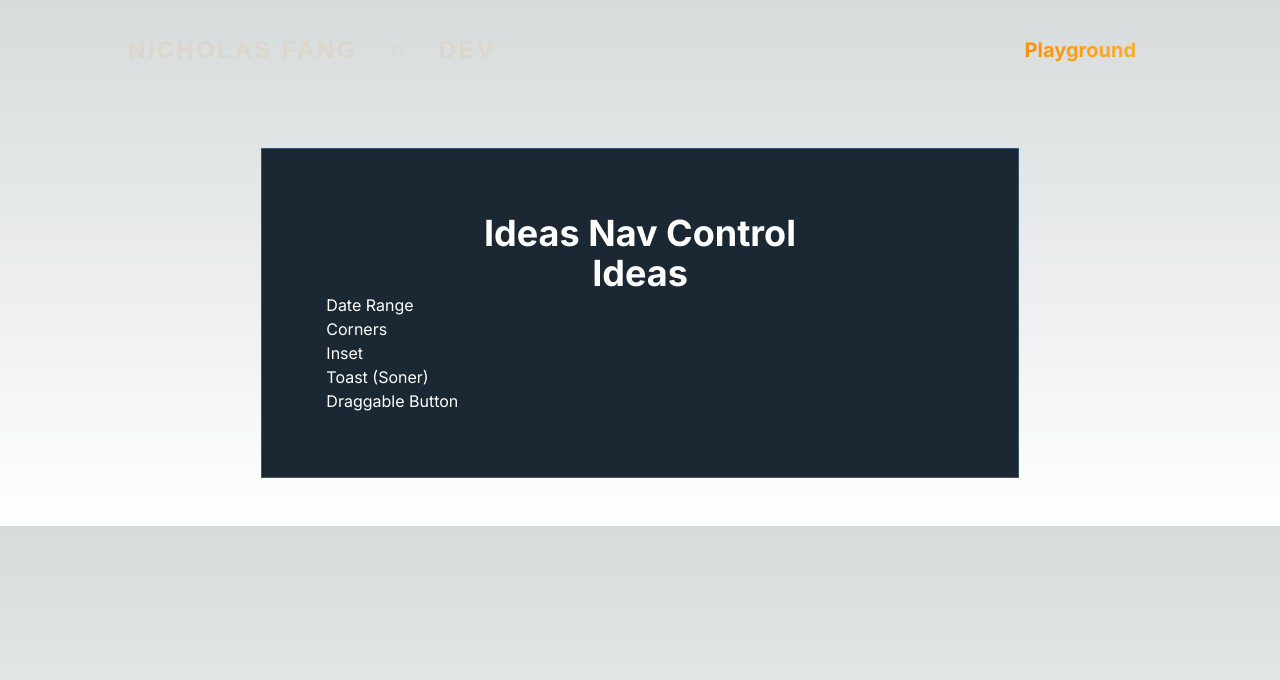
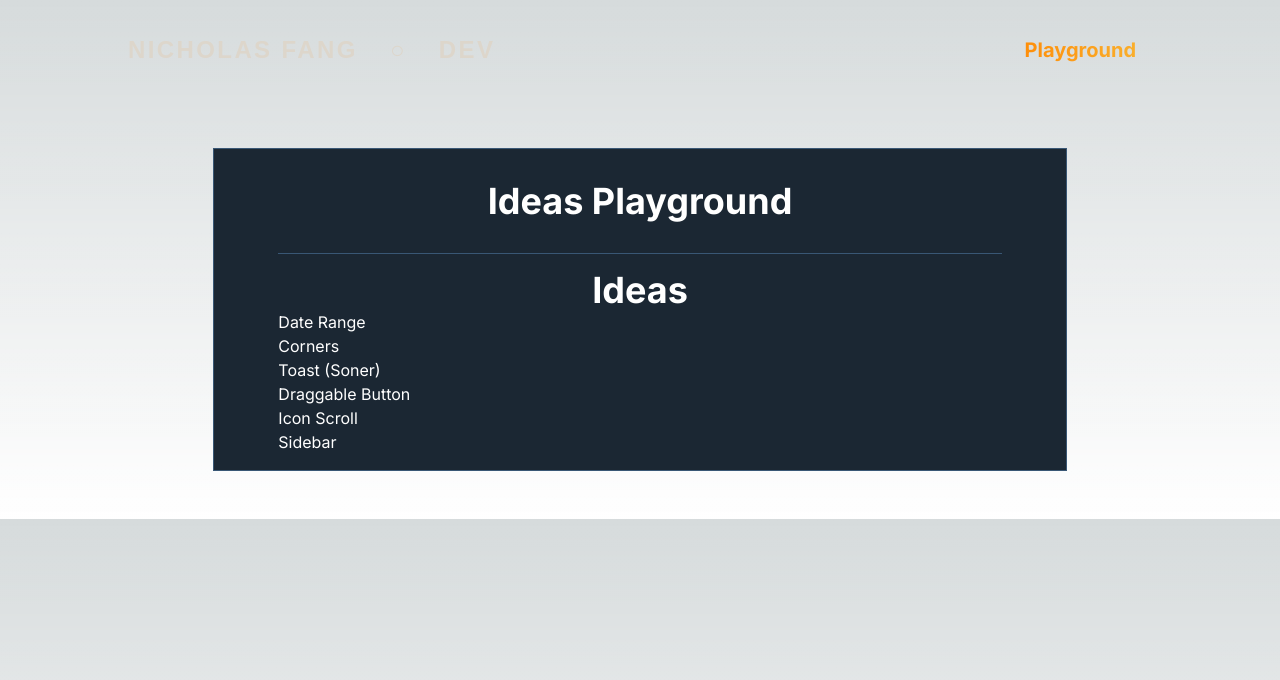
Before and after one commit to nickfang/nickfang.github.io, a Next.js app: page /ideas in a window 1280 px wide. Shown: the top 680 px of the page. Built offline with nearby package versions, Linux system fonts and the light colour scheme.

Commit message:
Updating some styling.

```diff
--- a/src/app/ideas/layout.tsx
+++ b/src/app/ideas/layout.tsx
@@ -1,21 +1,35 @@
 import React from 'react';
 import type { Metadata } from 'next';
 import '@/app/globals.css';
+import Dropdown from '@/components/inputs/DropDown';
 
 export const metadata: Metadata = {
   title: 'Ideas: Nicholas Fang - Dev',
   description: 'Ideas playground.',
 };
 
+const options = [
+  { label: 'New Game', value: '/newgame' },
+  { label: 'Load Game', value: '/loadgame' },
+  { label: 'Options', value: '/options' },
+  { label: 'Exit', value: '/exit' },
+];
+
 const IdeasNavControl = () => {
-  return <h1>Ideas Nav Control</h1>;
+  return (
+    <>
+      <h1 className="mb-4 p-4">Ideas Playground</h1>
+      {/* <Dropdown options={options} /> */}
+    </>
+  );
 };
 
 const IdeasLayout: React.FC<{ children: React.ReactNode }> = ({ children }) => {
-  console.log("IdeasLayout Render")
+  console.log('IdeasLayout Render');
   return (
-    <div className="sm:w=full sm:m-0 lg:m-12 p-0 lg:p-16 flex flex-col items-center justify-center bg-gunmetal text-white border border-yinmn-blue">
+    <div className="sm:w=full sm:m-0 lg:my-12 p-0 lg:px-16 lg:py-4 flex flex-col items-center justify-center bg-gunmetal text-white border border-yinmn-blue">
       <IdeasNavControl />
+      <div className="h-0 w-full mb-4 border border-yinmn-blue border-b-0"></div>
       <div className="w-full">{children}</div>
     </div>
   );
--- a/src/app/ideas/nav-bar/page.module.css
+++ b/src/app/ideas/nav-bar/page.module.css
@@ -1,6 +1,6 @@
 .menu {
   display: flex;
-  flex-direction: column;
+  /* flex-direction: column; */
   background-color: #222; /* Dark background */
   font-family: monospace; /* Sci-fi font */
 }
@@ -53,6 +53,7 @@
   left: 50%;
   transform: translate(-50%, -50%) rotate(0deg) translate(0);
   transform-origin: center;
+  text-transform: uppercase;
   opacity: 0;
   transition:
     opacity 0.3s ease,
@@ -91,6 +92,7 @@
   ); /* Subtle blue gradient */
   background-size: 200% 100%; /* Double width for animation */
   background-position: 0% 50%;
+  text-transform: uppercase;
   transition: background-position 0.75s;
 }
 
--- a/src/app/ideas/page.tsx
+++ b/src/app/ideas/page.tsx
@@ -2,23 +2,13 @@
 
 import Link from 'next/link';
 import { usePathname } from 'next/navigation';
-
-interface Route {
-  name: string;
-  path: string;
-}
+import { getRoutes } from './routes';
 
 const IdeasNavBar = () => {
   const pathname = usePathname();
   const segments = pathname.split('/');
   const currentDir = segments.slice(1).join('/');
-  const routes: Route[] = [
-    { name: 'Date Range', path: `${currentDir}/date-range` },
-    { name: 'Corners', path: `${currentDir}/styling/corners` },
-    { name: 'Inset', path: `${currentDir}/inset` },
-    { name: 'Toast (Soner)', path: `${currentDir}/sonner-toast` },
-    { name: 'Draggable Button', path: `${currentDir}/input/buttons/draggable` },
-  ];
+  const routes = getRoutes(currentDir);
 
   return (
     <nav>
--- /dev/null
+++ b/src/app/ideas/routes.ts
@@ -0,0 +1,21 @@
+interface Route {
+  name: string;
+  path: string;
+}
+
+const routes = {
+  'Date Range': `/date-range`,
+  Corners: `/styling/corners`,
+  'Toast (Soner)': `/sonner-toast`,
+  'Draggable Button': `/input/buttons/draggable`,
+  'Icon Scroll': `/icon-scroll`,
+  Sidebar: `/sidebar`,
+  // Inset: `/inset`,
+};
+
+export const getRoutes = (currentDir: string) => {
+  return Object.entries(routes).map(([name, path]) => ({
+    name,
+    path: `${currentDir}${path}`,
+  }));
+};
--- a/src/components/inputs/DropDown.tsx
+++ b/src/components/inputs/DropDown.tsx
@@ -39,7 +39,7 @@ const Dropdown = <T extends string | number>(props: DropDownProps<T>) => {
   };
 
   return (
-    <div className="relative" ref={dropdownRef}>
+    <div className="relative inline-block" ref={dropdownRef}>
       <button
         onClick={() => setIsOpen(!isOpen)}
         className="bg-gray-200 text-gray-700 py-2 px-4 rounded inline-flex items-center"
@@ -56,8 +56,9 @@ const Dropdown = <T extends string | number>(props: DropDownProps<T>) => {
 
       {isOpen && (
         <div
-          className="mt-2 w-48 rounded-md shadow-lg bg-white ring-1 ring-black ring-opacity-5"
+          className="absolute mt-2 z-10 w-48 rounded-md bg-bg opacity-95 shadow-lg ring-1 ring-black ring-opacity-5"
           ref={menuRef}
+          style={{ top: dropdownRef.current?.clientHeight || 0, left: 0 }}
         >
           <div
             className="py-1"
@@ -65,7 +66,7 @@ const Dropdown = <T extends string | number>(props: DropDownProps<T>) => {
             aria-orientation="vertical"
             aria-labelledby="options-menu"
           >
-            {options.map((option) => (
+            {options?.map((option) => (
               <a
                 key={option.value}
                 href="#"
@@ -75,7 +76,7 @@ const Dropdown = <T extends string | number>(props: DropDownProps<T>) => {
               >
                 {option.label}
               </a>
-            ))}
+            )) || null}
           </div>
         </div>
       )}
```
